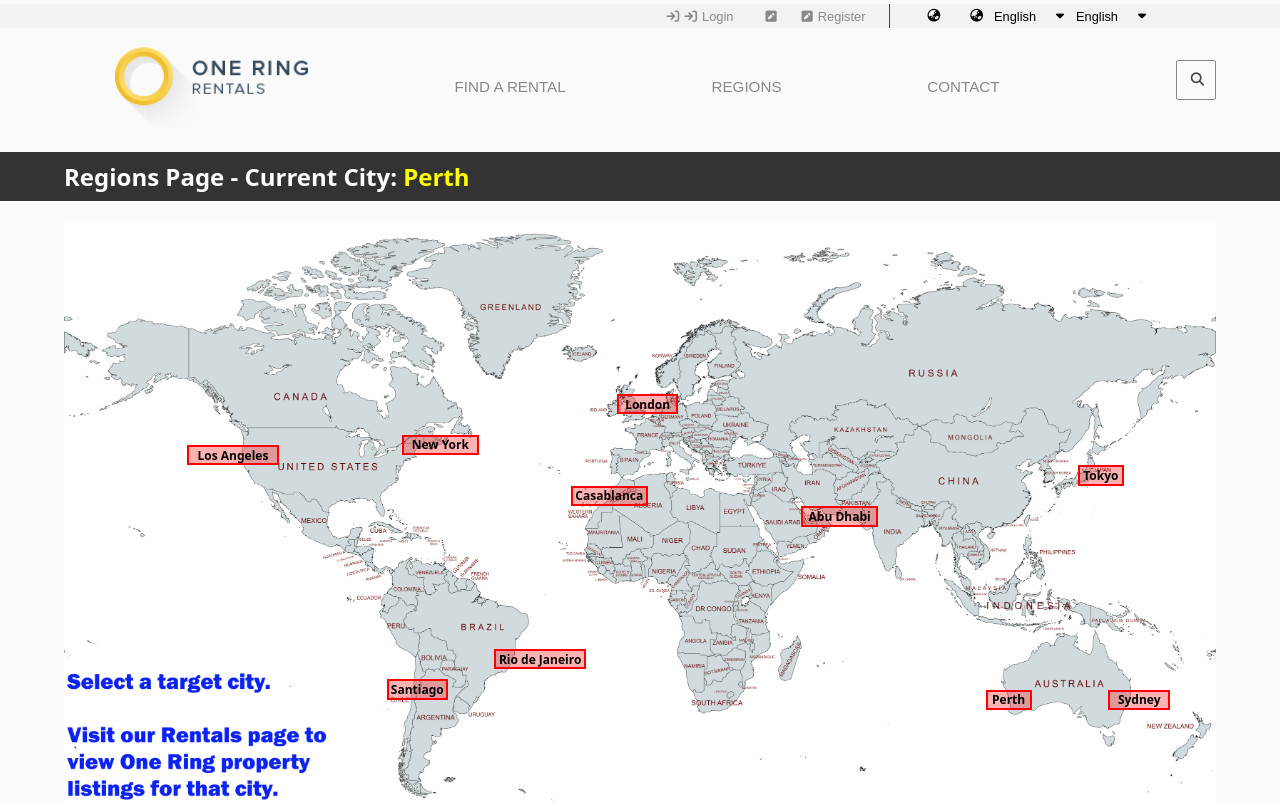
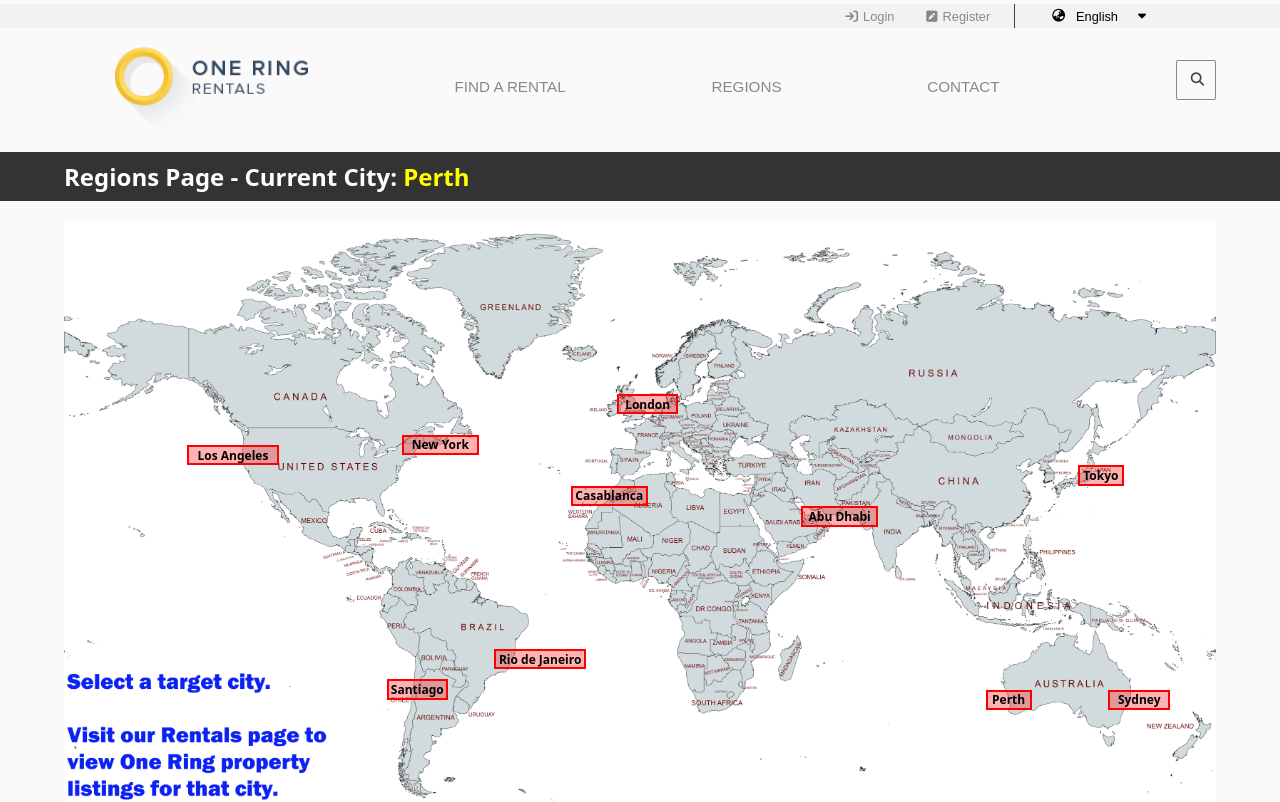
Before and after one commit to SteveSchrader65/OneRingRentals, a React (Vite) app: page /regions in a window 1280 px wide. Shown: the top 802 px of the page. Built offline with nearby package versions, Linux system fonts and the light colour scheme.

Commit message:
comments: Extensive commenting added across all files

```diff
--- a/src/components/Header.jsx
+++ b/src/components/Header.jsx
@@ -114,23 +114,15 @@ const Header = ({
       <StyledTopbar>
         <StyledLink href="#">
           <IconChar icon={ICONS.LOGIN} style={{marginRight: "5px"}} />
-          <IconChar icon={ICONS.LOGIN} style={{marginRight: "5px"}} />
           Login
         </StyledLink>
         <StyledLink href="#">
-          <IconChar icon={ICONS.REGISTER} style={{marginLeft: "20px", marginRight: "5px"}} />
           <IconChar icon={ICONS.REGISTER} style={{marginLeft: "20px", marginRight: "5px"}} />
           Register
         </StyledLink>
         <StyledDivider />
         <IconChar icon={ICONS.GLOBE} style={{marginLeft: "25px", marginRight: "5px"}} />
-        <IconChar icon={ICONS.GLOBE} style={{marginLeft: "25px", marginRight: "5px"}} />
         <StyledDropdown>
-          <DropdownMenu
-            items={dropdownItems}
-            selectedLanguage={selectedLanguage}
-            onItemSelect={handleLanguageChange}
-          />
           <DropdownMenu
             items={dropdownItems}
             selectedLanguage={selectedLanguage}
--- a/src/components/SearchFeature.jsx
+++ b/src/components/SearchFeature.jsx
@@ -96,16 +96,6 @@ const SearchFeature = () => {
           onChange={handleInput}
         />
         <i className="fas fa-search" style={{flexShrink: 0}} />
-        <StyledSearchInput
-          ref={toggleRef}
-          $expanded={expanded}
-          type="text"
-          name="search"
-          value={searchTerm}
-          placeholder="Search ..."
-          onChange={handleInput}
-        />
-        <i className="fas fa-search" style={{flexShrink: 0}} />
       </StyledSearchButton>
     </SearchContainer>
   )
```
